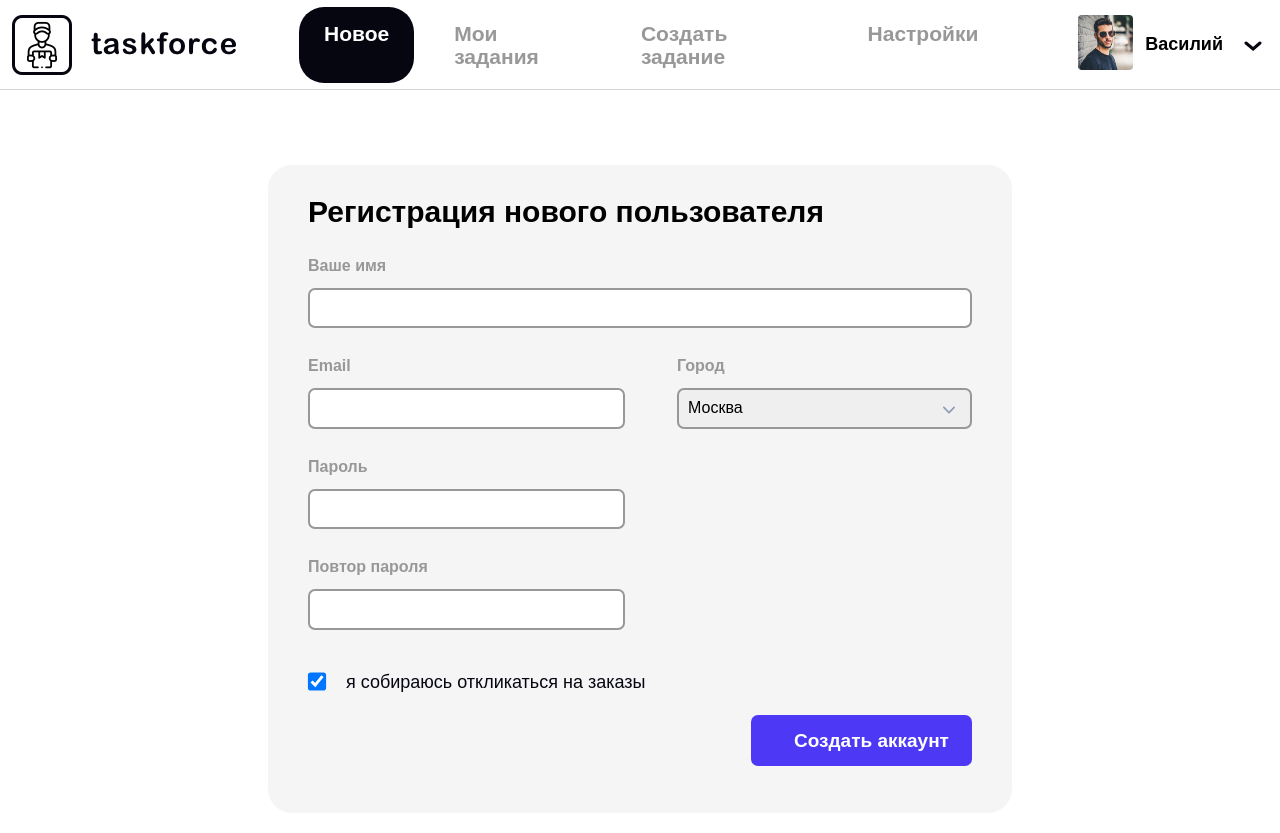
After one commit to DaruHashida/taskforce_project, a Yii app: template init/yii-application/frontend/views/registration/index.php in a window 1280 px wide. The commit adds this page. Run offline with PHP 8.4 and a stand-in for Yii, Linux system fonts and the light colour scheme; the template is opened without the code that fills it, so the values that code supplies are empty; some libraries are stand-ins or nearby versions; some web fonts are replaced.

Commit message:
I've done DatatoSQL (now it works) and working on Regisration Form and Users Model (validation)

```diff
--- a/init/yii-application/frontend/controllers/FormController.php
+++ b/init/yii-application/frontend/controllers/FormController.php
@@ -2,9 +2,10 @@
 
 
 namespace frontend\controllers;
+use frontend\models\Users;
+use Yii;
 
-
-class FormController
+class FormController extends \yii\web\Controller
 {
 
 }
--- a/init/yii-application/frontend/views/layouts/main.php
+++ b/init/yii-application/frontend/views/layouts/main.php
@@ -5,6 +5,7 @@
 
 use yii\helpers\Html;
 use frontend\assets\AppAsset;
+use src\logic\DataToSQLConverter;
 AppAsset::register($this);
 ?>
 <?php $this->beginPage() ?>
@@ -18,6 +19,14 @@ AppAsset::register($this);
 </head>
 <body>
 <?php $this->beginBody() ?>
+<?php
+/*$sql_done = new DataToSQLConverter('C:\OSPanel\domains\taskforce.local\init\yii-application\frontend\web\data');
+$generator = $sql_done->getData();
+foreach ($generator as $value) {
+    echo "$value\n";
+}*/
+?>
+
 <header class="page-header">
     <nav class="main-nav">
         <a href='#' class="header-logo">
--- /dev/null
+++ b/init/yii-application/frontend/views/registration/index.php
@@ -0,0 +1,53 @@
+<?php
+
+?>
+
+<div class="center-block">
+    <div class="registration-form regular-form">
+        <form>
+            <h3 class="head-main head-task">Регистрация нового пользователя</h3>
+            <div class="form-group">
+                <label class="control-label" for="username">Ваше имя</label>
+                <input id="username" type="text">
+                <span class="help-block">Error description is here</span>
+            </div>
+            <div class="half-wrapper">
+                <div class="form-group">
+                    <label class="control-label" for="email-user">Email</label>
+                    <input id="email-user" type="email">
+                    <span class="help-block">Error description is here</span>
+                </div>
+                <div class="form-group">
+                    <label class="control-label" for="town-user">Город</label>
+                    <select id="town-user">
+                        <option>Москва</option>
+                        <option>Санкт-Петербург</option>
+                        <option>Владивосток</option>
+                    </select>
+                    <span class="help-block">Error description is here</span>
+                </div>
+            </div>
+            <div class="half-wrapper">
+                <div class="form-group">
+                    <label class="control-label" for="password-user">Пароль</label>
+                    <input id="password-user" type="password">
+                    <span class="help-block">Error description is here</span>
+                </div>
+            </div>
+            <div class="half-wrapper">
+
+                <div class="form-group">
+                    <label class="control-label" for="password-repeat-user">Повтор пароля</label>
+                    <input id="password-repeat-user" type="password">
+                    <span class="help-block">Error description is here</span>
+                </div>
+            </div>
+            <div class="form-group">
+                <label class="control-label checkbox-label" for="response-user">
+                    <input id="response-user" type="checkbox" checked>
+                    я собираюсь откликаться на заказы</label>
+            </div>
+            <input type="submit" class="button button--blue" value="Создать аккаунт">
+        </form>
+    </div>
+</div>
```
Also changed, not shown: init/yii-application/frontend/models/Users.php (+13 -1 lines), init/yii-application/frontend/src/logic/DataToSQLConverter.php (+7 -2 lines).
